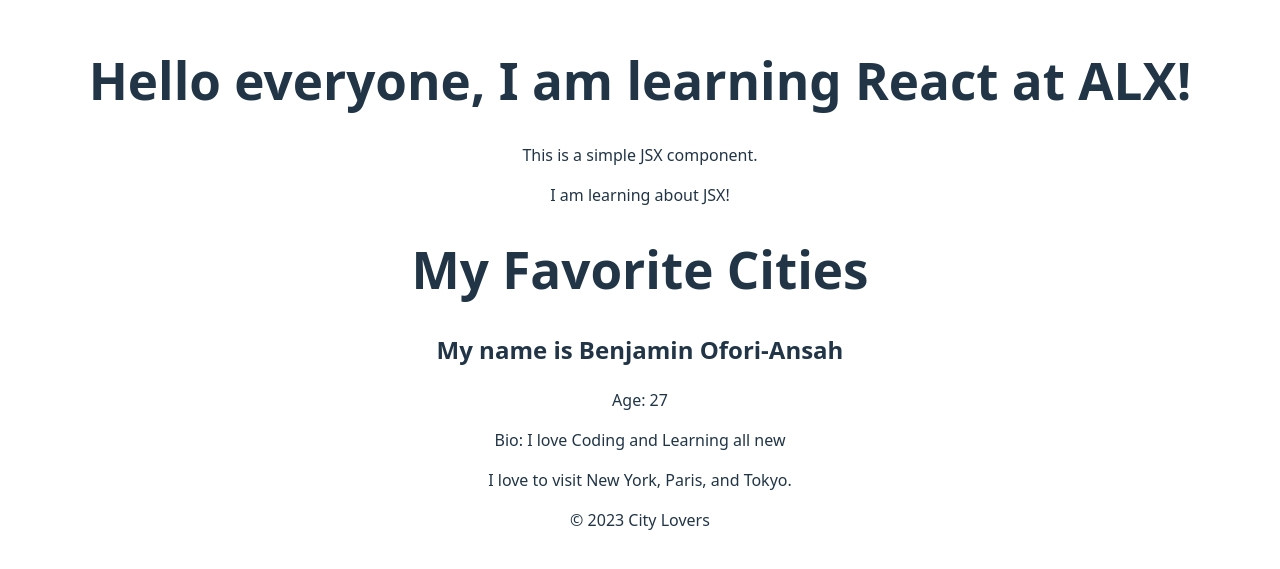
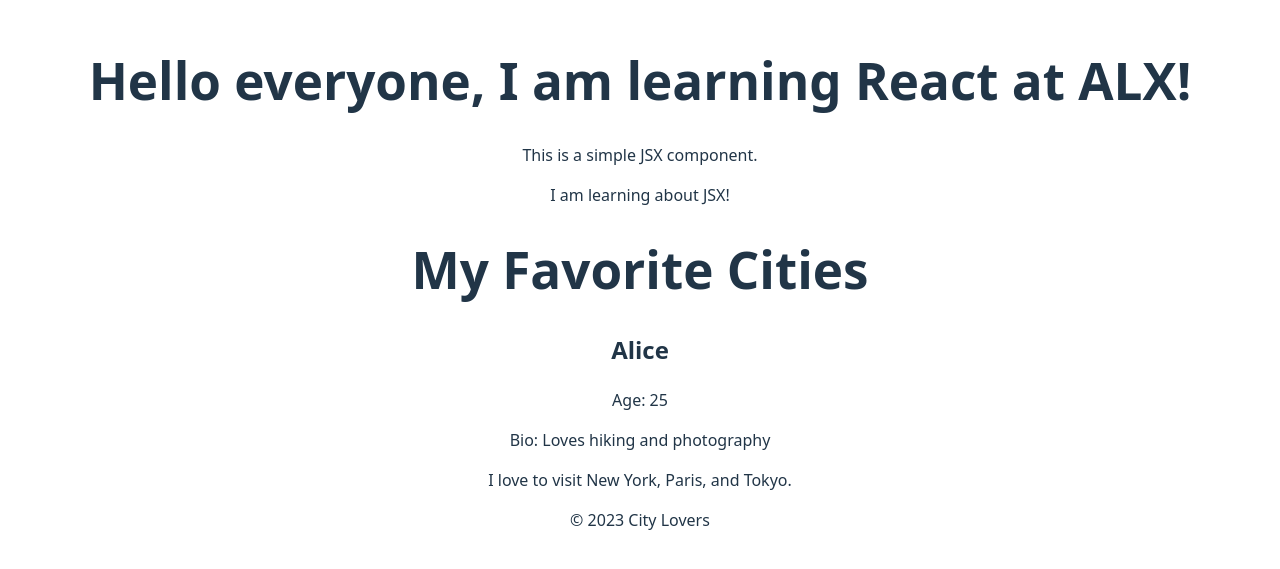
Before and after one commit to benjamin-o-ansah/alx-fe-reactjs, a React (Vite) app in the folder alx-react-app/: page / in a window 1280 px wide. Shown: the part 117-686 px from the top of the page. Built offline with nearby package versions, Linux system fonts and the light colour scheme.

Commit message:
modified the arguments passed to the props

```diff
--- a/alx-react-app/src/App.jsx
+++ b/alx-react-app/src/App.jsx
@@ -14,7 +14,7 @@ function App() {
     <>
     <WelcomeMessage />
     <Header />
-    <UserProfile name="My name is Benjamin Ofori-Ansah" age="27" bio="I love Coding and Learning all new" />
+    <UserProfile name="Alice" age="25" bio="Loves hiking and photography" />
     <MainContent />
     <Footer />
     </>
```
